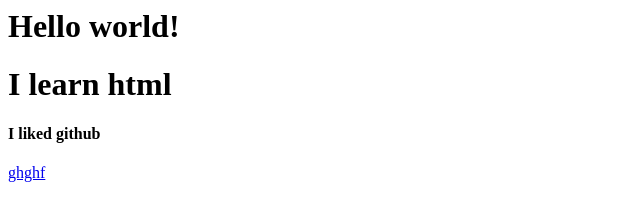
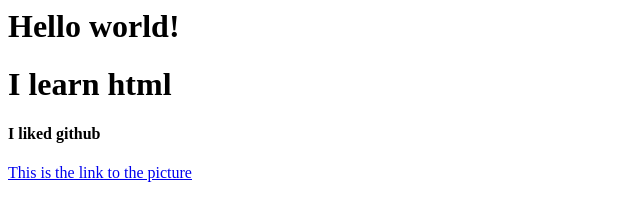
Before and after one commit to vdprog2019/hellofromvdprog2019, a plain HTML site: page index.html in a window 1280 px wide. Shown: the whole page, without its empty margins (0-640 px from the left). Drawn offline with Linux system fonts and the light colour scheme.

Commit message:
I add a link to the picture and create a tittle don't touch

```diff
--- a/index.html
+++ b/index.html
@@ -7,6 +7,6 @@
   <h1>Hello world!</h1>
     <h1>I learn html</h1>
     <h4>I liked github</h4>
-    <a href="/Users/kenny/Desktop/new%20prog2/index.html">ghghf</a>
+    <a href="http://kaifolog.ru/uploads/posts/2014-05/1400477776_002.jpg" title="Dont touch">This is the link to the picture</a>
     </body>
 </html>
```
